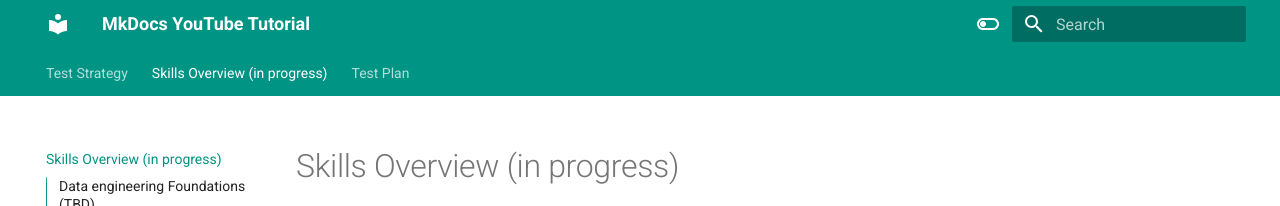
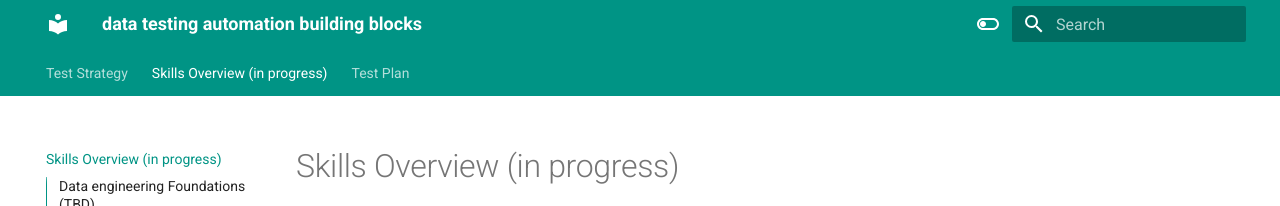
Before and after one commit to TestAutomationMultiverse/Data_Quality_Engineering, an MkDocs documentation site: the page built from docs/learning-plan-and-resources.md, in a window 1280 px wide. Shown: the top 206 px of the page. Built offline with MkDocs 1.6.1 and Material for MkDocs 9.7.7, drawn with Linux system fonts in a browser that asks for light colours.

Commit message:
Update mkdocs.yml

```diff
--- a/mkdocs.yml
+++ b/mkdocs.yml
@@ -1,5 +1,5 @@
-site_name: MkDocs YouTube Tutorial
-site_url: https://james-willett.github.io/mkdocs-material-youtube-tutorial/
+site_name: data testing automation building blocks
+site_url: https://testautomationmultiverse.github.io/Data_Quality_Engineering/
 theme:
   name: material
   features:
```
